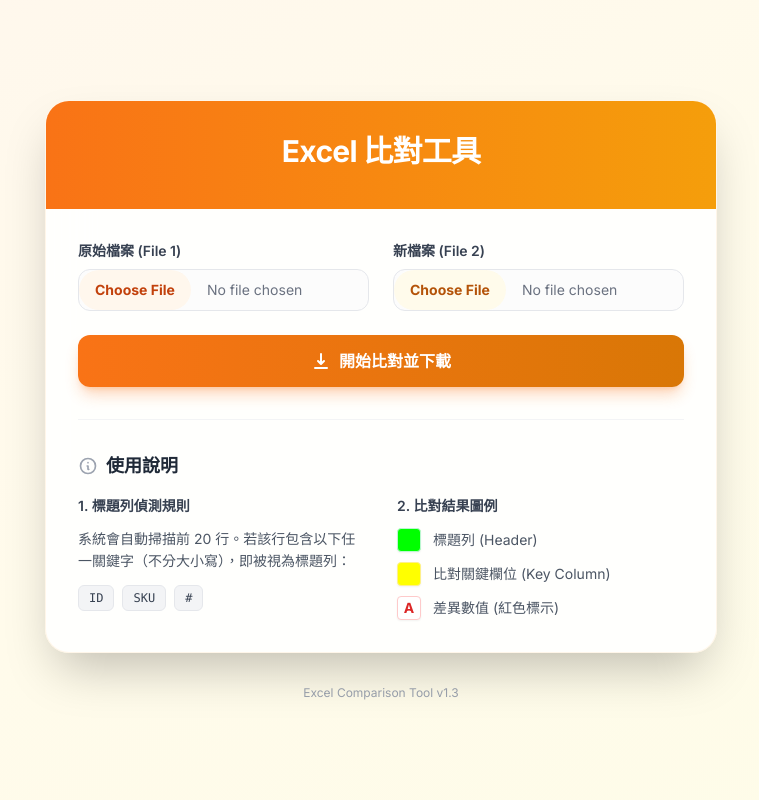
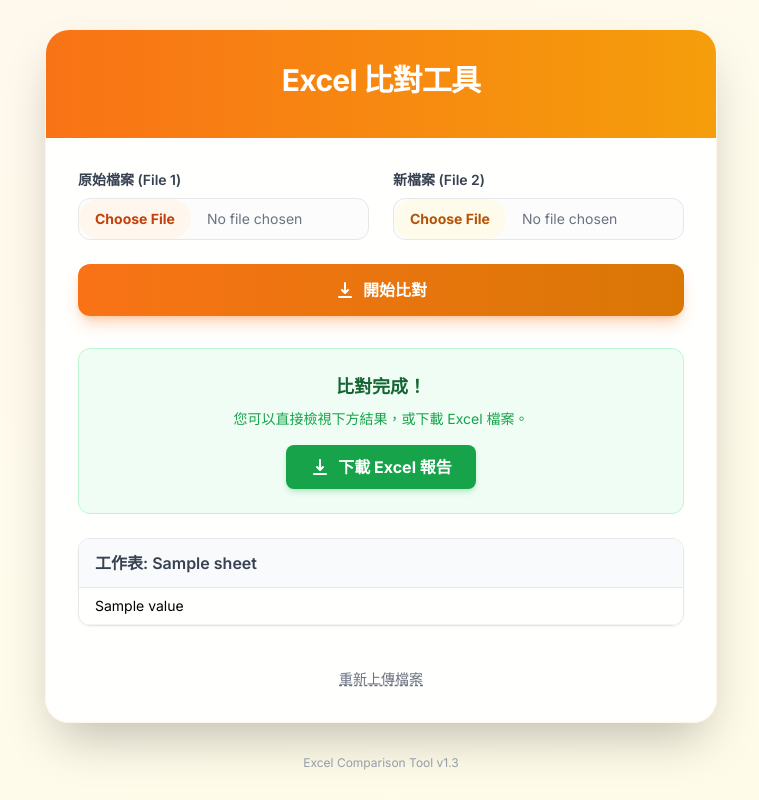
Before and after one commit to fd3srxs/excel-compare-tool, a Flask app: template templates/index.html in a window 1280 px wide. Shown: the whole page, without its empty margins (259-1018 px from the left). Run offline with Flask 3, Linux system fonts and the light colour scheme; the template is opened without the code that fills it: most values are stand-ins (such as "Sample title", 1, 10 or a date in 2020); some libraries are stand-ins or nearby versions.

Commit message:
Add table view for comparison results

```diff
--- a/app.py
+++ b/app.py
@@ -1,5 +1,6 @@
 import os
-from flask import Flask, render_template, request, send_file
+import uuid
+from flask import Flask, render_template, request, send_file, redirect, url_for
 from openpyxl import load_workbook, Workbook
 from openpyxl.styles import PatternFill, Font, Color
 from copy import copy
@@ -7,6 +8,58 @@ import io
 
 app = Flask(__name__)
 app.config['MAX_CONTENT_LENGTH'] = 16 * 1024 * 1024  # 16MB limit
+
+# In-memory simple cache for downloads (Not suitable for production with multiple workers)
+DOWNLOAD_CACHE = {}
+
+def workbook_to_view_data(wb):
+    """
+    Convert workbook to a structure for rendering in HTML.
+    Returns: list of sheets, where each sheet is {'name': str, 'rows': list of lists of dicts}
+    Cell dict: {'value': str, 'class': str (red/green/yellow/normal)}
+    """
+    sheets = []
+
+    # Define color mappings based on the styles used in compare_excels
+    # Red Font -> diff
+    # Green Fill -> header
+    # Yellow Fill -> key
+
+    for sheet_name in wb.sheetnames:
+        ws = wb[sheet_name]
+        sheet_data = {'name': sheet_name, 'rows': []}
+
+        # Determine max columns to ensure grid alignment
+        # Iterate rows
+        for row in ws.iter_rows():
+            row_data = []
+            for cell in row:
+                cell_info = {'value': cell.value if cell.value is not None else ""}
+
+                # Check style
+                # Note: openpyxl colors can be RGB objects or legacy indexed colors.
+                # We check the specific properties we set.
+
+                style_class = ""
+
+                # Check Font Color (Red indicates diff)
+                if cell.font and cell.font.color and cell.font.color.rgb == "FFFF0000":
+                    style_class += " text-red-600 font-bold"
+
+                # Check Fill Color
+                if cell.fill and cell.fill.start_color:
+                    color = cell.fill.start_color.rgb
+                    # Green: FF00FF00, Yellow: FFFFFF00, Red Fill: FFFF0000 (We used red font mainly, but fill was defined too)
+                    if color == "FF00FF00":
+                        style_class += " bg-green-100"
+                    elif color == "FFFFFF00":
+                        style_class += " bg-yellow-100"
+
+                cell_info['class'] = style_class
+                row_data.append(cell_info)
+            sheet_data['rows'].append(row_data)
+        sheets.append(sheet_data)
+    return sheets
 
 def compare_excels(file1, file2):
     wb1 = load_workbook(file1, data_only=True)
@@ -52,22 +105,10 @@ def compare_excels(file1, file2):
                 break
 
         # If ID column found and ws2 exists, build index for ws2
-        # We assume the header in ws2 is at the same row index as ws1 ??
-        # Or should we just scan ws2 too?
-        # For now, let's assume data starts after header_row_idx.
-
         ws2_index = {} # Map ID -> Row Object (or Row Index)
         if id_col_idx and ws2 and header_row_idx:
-            # Iterate rows in ws2 starting from header_row_idx + 1?
-            # Or just iterate all rows and skip if row index <= header_row_idx?
-            # Actually, ws2 might have different header position?
-            # Let's assume simplest case: structure is similar.
-
             for row in ws2.iter_rows(min_row=header_row_idx + 1):
-                # Get the cell in the ID column
-                # row is a tuple of cells. Index is col_idx - 1
                 try:
-                    # Check if the row is long enough
                     if len(row) >= id_col_idx:
                         id_cell = row[id_col_idx - 1]
                         val = id_cell.value
@@ -103,9 +144,6 @@ def compare_excels(file1, file2):
                 else:
                     # For header row or pre-header rows, try to match by position
                     if header_row_idx and current_row_idx == header_row_idx:
-                         # This is the header row.
-                         # Try to find header row in ws2?
-                         # For now, simplistic: match same row index
                          try:
                              row2 = ws2[current_row_idx]
                          except IndexError:
@@ -136,7 +174,6 @@ def compare_excels(file1, file2):
                     if row2:
                         try:
                             # Verify row2 has this column
-                            # i is 0-based index of cell in row
                             if i < len(row2):
                                 cell2 = row2[i]
                                 if cell.value != cell2.value:
@@ -174,16 +211,32 @@ def compare():
     if file1 and file2:
         output_wb = compare_excels(file1, file2)
 
+        # 1. Generate Table Project View Data
+        view_data = workbook_to_view_data(output_wb)
+
+        # 2. Save for download
+        download_id = str(uuid.uuid4())
         output_stream = io.BytesIO()
         output_wb.save(output_stream)
         output_stream.seek(0)
+        DOWNLOAD_CACHE[download_id] = output_stream
 
+        return render_template('index.html', result=view_data, download_id=download_id)
+
+    return redirect(url_for('index'))
+
+@app.route('/download/<download_id>')
+def download_file(download_id):
+    if download_id in DOWNLOAD_CACHE:
+        stream = DOWNLOAD_CACHE[download_id]
+        stream.seek(0)
         return send_file(
-            output_stream,
+            stream,
             as_attachment=True,
             download_name='comparison_result.xlsx',
             mimetype='application/vnd.openxmlformats-officedocument.spreadsheetml.sheet'
         )
+    return "File not found or expired", 404
 
 if __name__ == '__main__':
     app.run(debug=True, port=5000)
--- a/templates/index.html
+++ b/templates/index.html
@@ -73,11 +73,60 @@
                             d="M3 17a1 1 0 011-1h12a1 1 0 110 2H4a1 1 0 01-1-1zm3.293-7.707a1 1 0 011.414 0L9 10.586V3a1 1 0 112 0v7.586l1.293-1.293a1 1 0 111.414 1.414l-3 3a1 1 0 01-1.414 0l-3-3a1 1 0 010-1.414z"
                             clip-rule="evenodd" />
                     </svg>
-                    開始比對並下載
+                    開始比對
                 </button>
             </form>
 
-            <!-- Info Section -->
+            {% if result %}
+            <div class="space-y-6 animate-fade-in">
+
+                <!-- Download Action -->
+                <div class="bg-green-50 border border-green-200 rounded-xl p-6 text-center">
+                    <h3 class="text-green-800 font-bold text-lg mb-2">比對完成！</h3>
+                    <p class="text-green-600 text-sm mb-4">您可以直接檢視下方結果，或下載 Excel 檔案。</p>
+                    <a href="/download/{{ download_id }}"
+                        class="inline-flex items-center gap-2 bg-green-600 hover:bg-green-700 text-white font-bold py-2.5 px-6 rounded-lg transition-colors shadow-md shadow-green-600/20">
+                        <svg xmlns="http://www.w3.org/2000/svg" class="h-5 w-5" viewBox="0 0 20 20" fill="currentColor">
+                            <path fill-rule="evenodd"
+                                d="M3 17a1 1 0 011-1h12a1 1 0 110 2H4a1 1 0 01-1-1zm3.293-7.707a1 1 0 011.414 0L9 10.586V3a1 1 0 112 0v7.586l1.293-1.293a1 1 0 111.414 1.414l-3 3a1 1 0 01-1.414 0l-3-3a1 1 0 010-1.414z"
+                                clip-rule="evenodd" />
+                        </svg>
+                        下載 Excel 報告
+                    </a>
+                </div>
+
+                <!-- Result Preview -->
+                {% for sheet in result %}
+                <div class="border border-gray-200 rounded-xl overflow-hidden shadow-sm">
+                    <div class="bg-gray-50 px-4 py-3 border-b border-gray-200">
+                        <h4 class="font-semibold text-gray-700">工作表: {{ sheet.name }}</h4>
+                    </div>
+                    <div class="overflow-auto max-h-[500px]">
+                        <table class="w-full text-sm text-left whitespace-nowrap">
+                            <tbody>
+                                {% for row in sheet.rows %}
+                                <tr class="border-b border-gray-100 hover:bg-gray-50/50">
+                                    {% for cell in row %}
+                                    <td class="px-4 py-2 border-r border-gray-100 last:border-r-0 {{ cell.class }}">
+                                        {{ cell.value }}
+                                    </td>
+                                    {% endfor %}
+                                </tr>
+                                {% endfor %}
+                            </tbody>
+                        </table>
+                    </div>
+                </div>
+                {% endfor %}
+
+                <div class="text-center pt-4">
+                    <a href="/"
+                        class="text-sm text-gray-500 hover:text-orange-600 underline decoration-dashed">重新上傳檔案</a>
+                </div>
+
+            </div>
+            {% else %}
+            <!-- Info Section (Only show when not viewing results to save space) -->
             <div class="border-t border-gray-100 pt-8">
                 <h2 class="text-lg font-bold text-gray-800 mb-4 flex items-center gap-2">
                     <svg xmlns="http://www.w3.org/2000/svg" class="h-5 w-5 text-gray-400" fill="none"
@@ -128,6 +177,7 @@
                     </div>
                 </div>
             </div>
+            {% endif %}
         </div>
     </div>
 
```
Also changed, not shown: index.html (+73 -10 lines).
